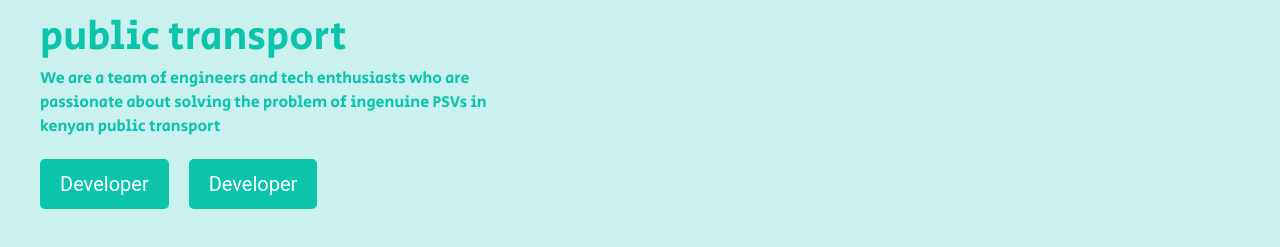
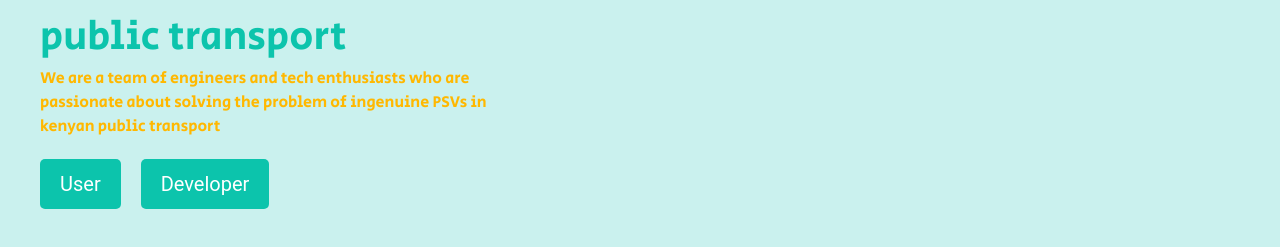
Before and after one commit to Domains18/expressa-frontend, a React (Vite) app: page / in a window 1280 px wide. Shown: the part 557-804 px from the top of the page. Built offline with nearby package versions, Linux system fonts and the light colour scheme.

Commit message:
Home
Signed-off-by: Domains18 <gibsonsgibson88@gmail.com>

```diff
--- a/src/Pages/Home/Home.js
+++ b/src/Pages/Home/Home.js
@@ -31,7 +31,7 @@ const Home = () => {
                     </div>
                 </div>
                 <div className="nav-buttons">
-                <button>Developer </button>
+                <button>User</button>
                 <button>Developer</button>
             </div>
             </div>
--- a/src/scss/Home.layout.scss
+++ b/src/scss/Home.layout.scss
@@ -74,6 +74,7 @@
 
             p {
                 font-family: 'Secular One', sans-serif;
+                color: #FFB800;
             }
         }
         .nav-buttons{
```
